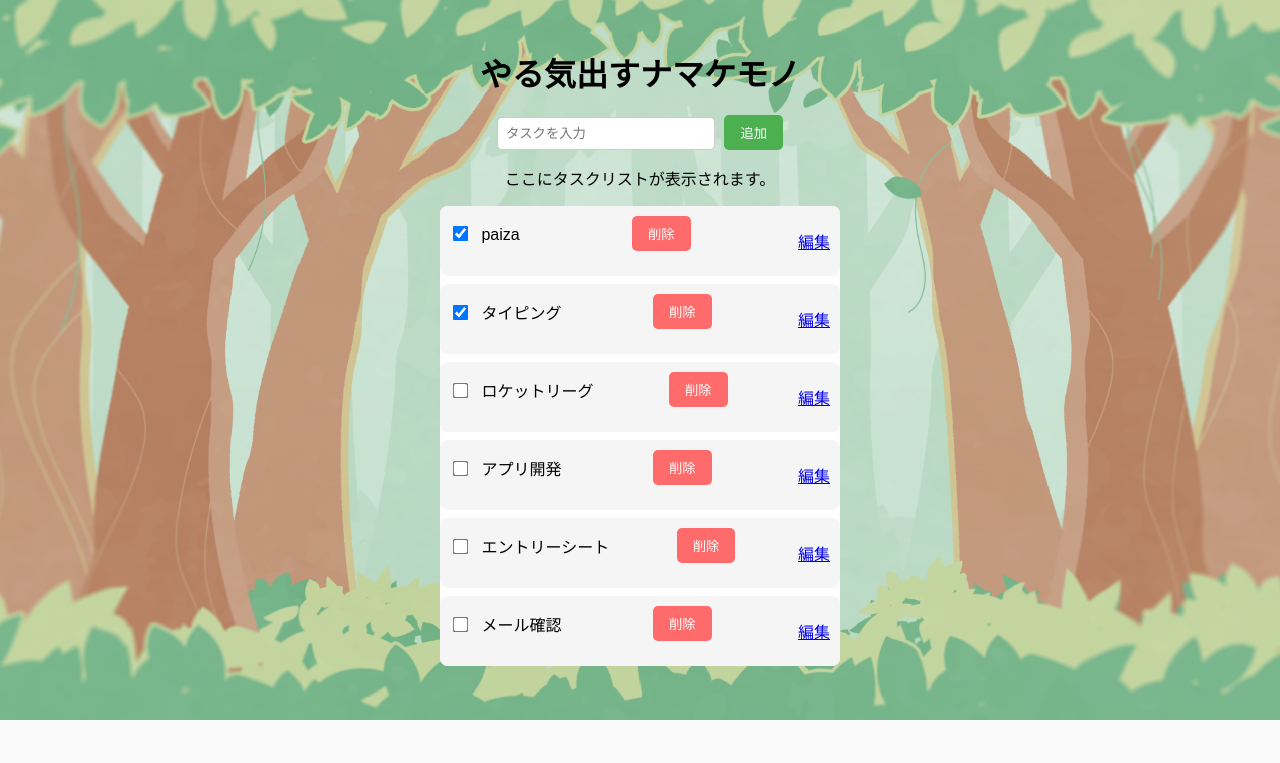
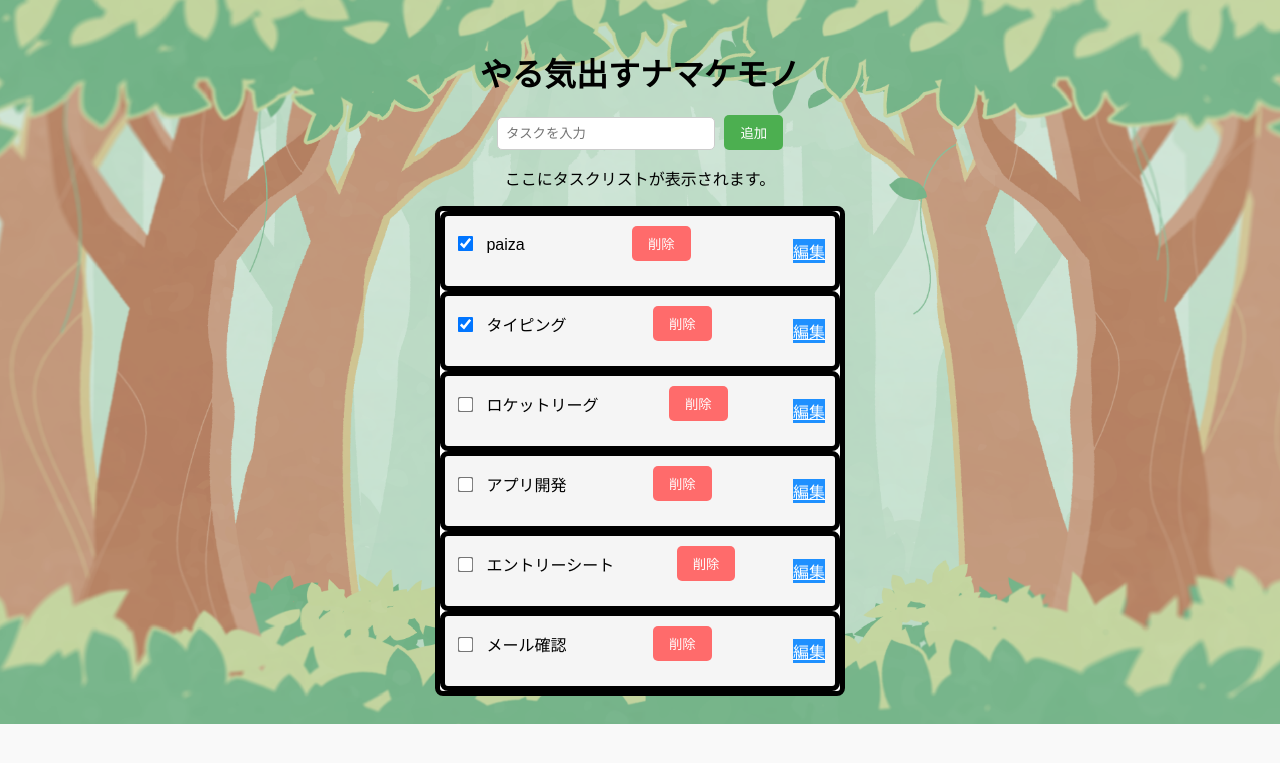
Before and after one commit to kome0024/app_todo, a Flask app: page / in a window 1280 px wide. Shown: the top 763 px of the page. Run offline with Flask 3, Linux system fonts and the light colour scheme; parts of the project's set-up code (start-up, migrations or seed data) failed here and were passed over.

Commit message:
htmlcss画面整え途中

```diff
--- a/static/style.css
+++ b/static/style.css
@@ -1,3 +1,4 @@
+/*画面全体*/
 body {
     font-family: Arial, sans-serif;
     background: #f9f9f9;
@@ -8,23 +9,28 @@ body {
     text-align: center;
 }
 
+/*タイトル*/
 h1 {
     color: #000000;
     margin-bottom: 20px;
 }
 
+/*タスク入力行*/
 form {
     margin-bottom: 15px;
     text-align: center;
 }
 
+/*タスク入力欄*/
 input[type="text"] {
     padding: 8px;
     border-radius: 5px;
     border: 1px solid #ccc;
     width: 200px;
+
 }
 
+/*ボタン*/
 button {
     border: none;
     padding: 8px 16px;
@@ -32,19 +38,27 @@ button {
     cursor: pointer;
     margin-left: 5px;
 }
+/*タスク追加ボタン*/
 .add-btn {
     background: #4CAF50;
     color: white;
 }
+/*タスク削除ボタン*/
 .delete-btn {
     background: #ff6b6b;
     color: white;
+    background-position: right;
+    text-align: right;
 }
+/*タスク編集ボタン*/
 .edit-btn {
     background: #1E90FF;
     color: white;
+    background-position: right;
+    text-align: right;
 }
 
+/*タスク表示欄*/
 ol {
     list-style-position: inside;
     padding: 0;
@@ -53,18 +67,24 @@ ol {
     text-align: left;
     border-radius: 8px;
     background: #fff;
+    border-width: thick;
+    border-style: solid;
 }
 
+/*タスク項目*/
 li {
     background: #f5f5f5;
-    margin: 8px 0;
+    margin: 0px 0;
     padding: 10px;
     border-radius: 8px;
     display: flex;
     align-items: center;
     justify-content: space-between;
+    border-width: thick;
+    border-style: solid;
 }
 
+/*チェックボックス*/
 input[type="checkbox"] {
     margin-right: 10px;
     transform: scale(1.2);
--- a/templates/index.html
+++ b/templates/index.html
@@ -27,8 +27,7 @@
                     <button type="submit" class="delete-btn">削除</button>
                 </form>
 
-                <a href="{{ url_for('edit', task_id=task.id) }}">編集
-                </a>
+                <a class="edit-btn" href="{{ url_for('edit', task_id=task.id) }}">編集</a>
             </li>
         {% endfor %}
     </ol>
```
Also changed, not shown: instance/app.db, 1 other file.
